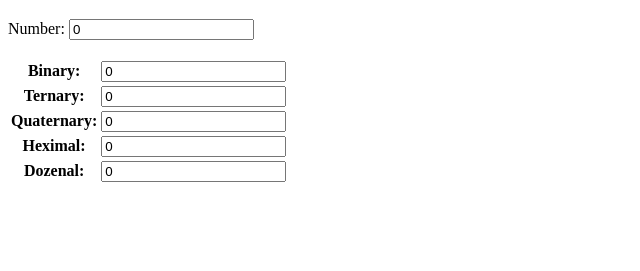
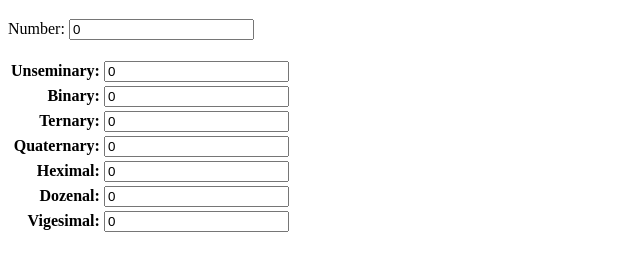
Before and after one commit to LincolnXGames/base-conv, a plain HTML site: page index.html in a window 1280 px wide. Shown: the part 61-332 px from the top of the page, without its empty margins (0-640 px from the left). Drawn offline with Linux system fonts and the light colour scheme.

Commit message:
fractional support

```diff
--- a/conv.js
+++ b/conv.js
@@ -5,18 +5,30 @@ const asDigIn = (d, base) => {
 };
 
 const digVal = d => {
-    return digits.indexOf(d)
+    return digits.indexOf(d);
 };
 
 export const convDec = (n, base) => {
-    let dec = Number(n)
-    return dec.toString(base).toUpperCase()
+    let dec = Number(n);
+    let vars = {}
+    if (Array.isArray(base)) { vars = base[1]; base = base[0]; }
+    if (Object.hasOwn(vars, 'de')) {
+        const nu = base;
+        const de = vars.de;
+        let places = [];
+        while (dec > 0) {
+            places.push(dec % nu);
+            dec = Math.floor(dec / nu) * de;
+        }
+        return places.map(el => digits[el]).reverse().join('') || 0;
+    }
+    return dec.toString(base).toUpperCase();
 };
 
 export const toDec = (n, base) => {
     let result = 0;
     for (let i = 0; i < n.length; i++) {
-        let digit = digVal(n[i])
+        let digit = digVal(n[i]);
         result = result * base + digit;
     }
     return result;
--- a/index.html
+++ b/index.html
@@ -3,6 +3,7 @@
   <head>
     <title>Base Converter</title>
     <script type="module" src="./main.js" defer></script>
+    <link rel="stylesheet" href="./styles.css">
   </head>
   <body>
     <h1>Base Converter</h1>
--- a/main.js
+++ b/main.js
@@ -1,10 +1,10 @@
-import {convDec, toDec} from './conv.js'
+import {convDec, toDec} from './conv.js';
 
-let number = 0
+let number = 0;
 
 let numberInput = document.getElementById('number');
-let inputs = []
-let toConv = []
+let inputs = [];
+let toConv = [];
 
 const regBas = (b, id, name) => {
     let table = document.getElementById('bases');
@@ -15,9 +15,9 @@ const regBas = (b, id, name) => {
     base.addEventListener('input', (event) => {
         const el = event.target;
         const i = inputs.indexOf(el);
-        let value = event.target.value
-        number = toDec(value, toConv[i])
-        reflect(number, i)
+        let value = event.target.value;
+        number = toDec(value, toConv[i]);
+        reflect(number, i);
     });
 };
 
@@ -29,18 +29,20 @@ const reflect = (n = 0, ex) => {
 };
 
 window.onload = (event) => {
-    regBas(2, 'binary', 'Binary')
-    regBas(3, 'ternary', 'Ternary')
-    regBas(4, 'quaternary', 'Quaternary')
-    regBas(6, 'heximal', 'Heximal')
-    regBas(12, 'dozenal', 'Dozenal')
-    reflect(0)
+    regBas([3, {de: 2}], 'unseminary', 'Unseminary');
+    regBas(2, 'binary', 'Binary');
+    regBas(3, 'ternary', 'Ternary');
+    regBas(4, 'quaternary', 'Quaternary');
+    regBas(6, 'heximal', 'Heximal');
+    regBas(12, 'dozenal', 'Dozenal');
+    regBas(20, 'vigesimal', 'Vigesimal');
+    reflect(0);
 };
 
 numberInput.addEventListener('input', (event) => {
-    let value = event.target.value
+    let value = event.target.value;
     if (value.length > 0 && !isNaN(parseFloat(value))) {
-        number = value
-        reflect(number, 'number')
+        number = value;
+        reflect(number, 'number');
     }
 });
--- /dev/null
+++ b/styles.css
@@ -0,0 +1,3 @@
+th {
+    text-align: right;
+}
```
